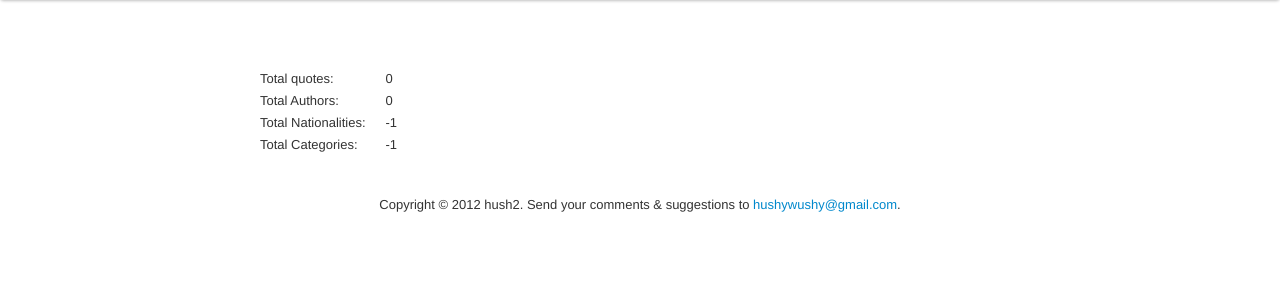
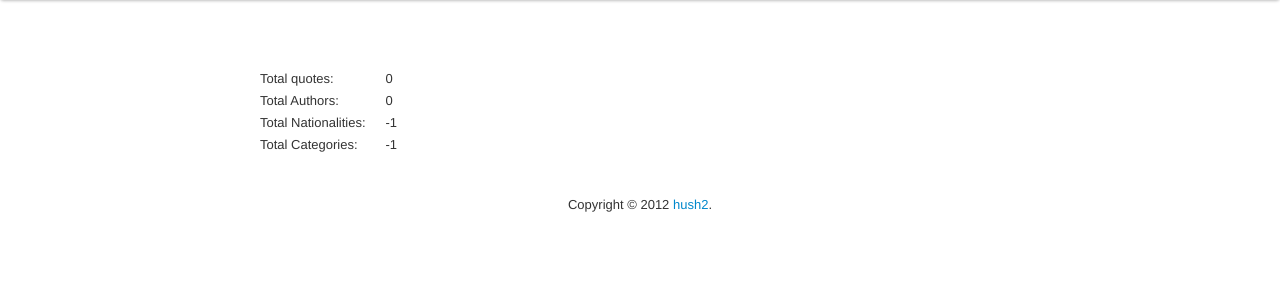
Before and after one commit to hush2/qoodles, a CodeIgniter app: page /about in a window 1280 px wide. Shown: the part 41-341 px from the top of the page. Run offline with CodeIgniter, Linux system fonts and the light colour scheme; data that the repository does not hold is empty.

Commit message:
auto-commit

```diff
--- a/application/views/about.php
+++ b/application/views/about.php
@@ -6,7 +6,6 @@
         <tr><td>Total Categories:</td><td><?= $cats ?></td></tr>
     </table>
     <p class='copy'>
-    Copyright &copy; 2012 hush2.
-    Send your comments &amp; suggestions to <a href='mailto:hushywushy@gmail.com?subject=qoodles'>hushywushy@gmail.com</a>.
+    Copyright &copy; 2012 <a href='mailto:hushywushy@gmail.com?subject=qoodles'>hush2</a>.
     </p>
 </div>
```
